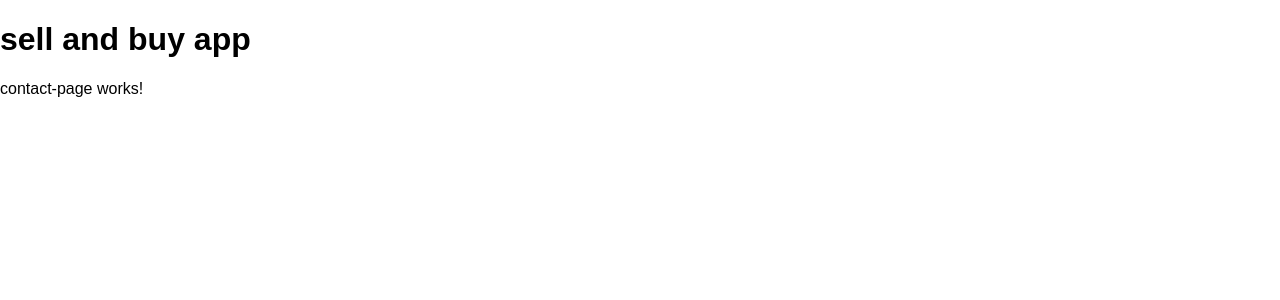
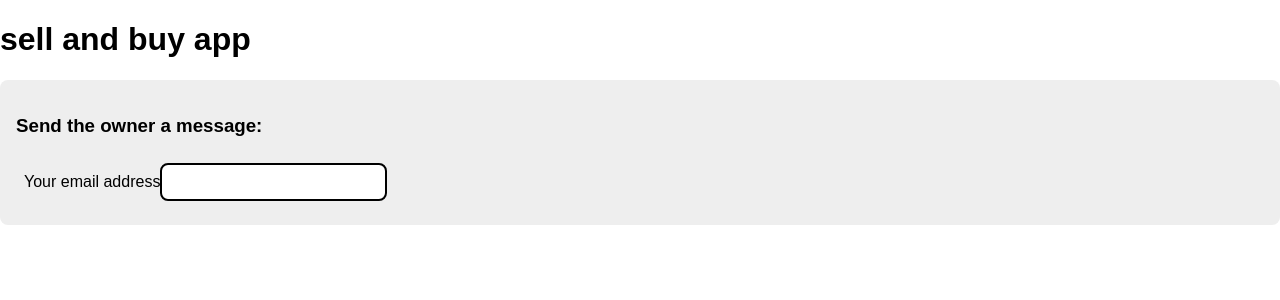
Before and after one commit to Sanjar1304/mean-project, an Angular app in the folder frontend/buy-and-sell/: page /contact/123 in a window 1280 px wide. Shown: the top 300 px of the page. Built offline with nearby package versions, Linux system fonts and the light colour scheme.

Commit message:
Added formsModule and ngModel to contact template

```diff
--- a/frontend/buy-and-sell/src/app/app.module.ts
+++ b/frontend/buy-and-sell/src/app/app.module.ts
@@ -1,3 +1,5 @@
+import { FormsModule, ReactiveFormsModule } from '@angular/forms';
+
 import { AppComponent } from './app.component';
 import { AppRoutingModule } from './app-routing.module';
 import { BrowserModule } from '@angular/platform-browser';
@@ -23,7 +25,9 @@ import { NgModule } from '@angular/core';
   ],
   imports: [
     BrowserModule,
-    AppRoutingModule
+    AppRoutingModule,
+    FormsModule,
+    ReactiveFormsModule
   ],
   providers: [],
   bootstrap: [AppComponent]
--- a/frontend/buy-and-sell/src/app/contact-page/contact-page.component.html
+++ b/frontend/buy-and-sell/src/app/contact-page/contact-page.component.html
@@ -1 +1,7 @@
-<p>contact-page works!</p>
+<div class="content-box">
+    <h3>Send the owner a message:</h3>
+    <div>
+        <label>Your email address</label>
+        <input type="text" name="email" [(ngModel)]="email">
+    </div>
+</div>
--- a/frontend/buy-and-sell/src/app/contact-page/contact-page.component.ts
+++ b/frontend/buy-and-sell/src/app/contact-page/contact-page.component.ts
@@ -1,10 +1,41 @@
-import { Component } from '@angular/core';
+import { ActivatedRoute, Router } from '@angular/router';
+import { Component, OnInit } from '@angular/core';
+
+import { Listing } from '../types';
+import { fakeListings } from '../fake-data';
 
 @Component({
   selector: 'app-contact-page',
   templateUrl: './contact-page.component.html',
   styleUrls: ['./contact-page.component.css']
 })
-export class ContactPageComponent {
+export class ContactPageComponent implements OnInit {
+
+
+  email: string = '';
+  message: string = '';
+  listing: Listing | undefined;
+
+
+  constructor(private activatedRoute: ActivatedRoute,
+              private router: Router){}
+
+
+
+  ngOnInit(): void{
+    const id = this.activatedRoute.snapshot.paramMap.get('id');
+    this.listing = fakeListings.find(value =>value.id === id);
+    this.message = `Hi, I am interested in your ${this.listing?.name.toLowerCase()} !`
+  }
+
+
+
+  sendMessage():void{
+    alert('Your message has been sent');
+    this.router.navigateByUrl('/listings')
+  }
+
+
+
 
 }
--- a/frontend/buy-and-sell/src/app/listings-detail-page/listings-detail-page.component.html
+++ b/frontend/buy-and-sell/src/app/listings-detail-page/listings-detail-page.component.html
@@ -1,11 +1,11 @@
 <div class="content-box">
     <a routerLink="/listings">
-        <button>Back</button>
+        <button type="button">Back</button>
     </a>
     <h2>{{listing?.name}}</h2>
     <p>{{listing?.description}}</p>
     <p>{{listing?.price | currency: 'UZS'}}</p>
     <a routerLink="/contact/{{listing?.id}}">
-        <button>Contact Seller</button>
+        <button type="button">Contact Seller</button>
     </a>
 </div>
```
